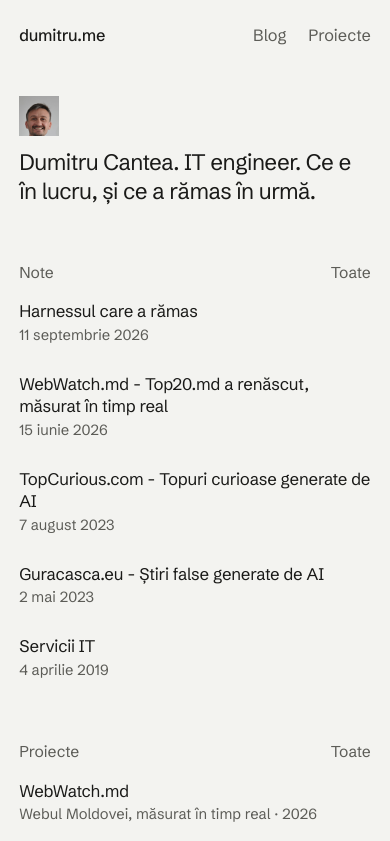
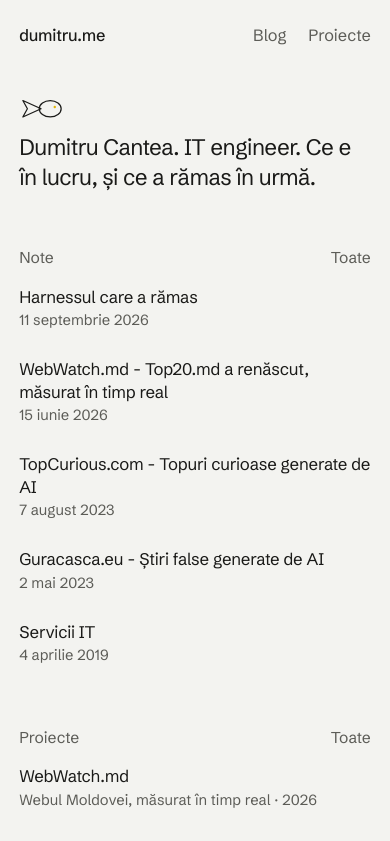
Before and after one commit to mitica/dumitru.me, a Next.js app: page / in a window 390 px wide. Shown: the top 841 px of the page. Built offline with nearby package versions, Linux system fonts and the light colour scheme.

Commit message:
the mark is a line fish
The portrait comes off the pages. A small outlined fish, yellow eye, sits where the face was: beside the introduction, beside a section, and at the end of a note or a project.

```diff
--- a/app/blog/[slug]/page.tsx
+++ b/app/blog/[slug]/page.tsx
@@ -1,7 +1,7 @@
 import type { Metadata } from "next";
 import Link from "next/link";
 import { notFound } from "next/navigation";
-import { Portrait } from "@/components/portrait";
+import { Fish } from "@/components/fish";
 import { formatDateRo } from "@/lib/format";
 import { getAdjacentPosts, getAllPosts, getPostBySlug, normalizeTagSlug } from "@/lib/content";
 
@@ -43,8 +43,8 @@ export default async function BlogPostPage({ params }: BlogPostPageProps) {
 
       <div className="markdown" dangerouslySetInnerHTML={{ __html: post.contentHtml }} />
 
-      <p className="sign with-portrait">
-        <Portrait size={36} />
+      <p className="sign with-mark">
+        <Fish width={44} />
         Dumitru Cantea
       </p>
 
--- a/app/blog/page.tsx
+++ b/app/blog/page.tsx
@@ -1,5 +1,5 @@
 import type { Metadata } from "next";
-import { Portrait } from "@/components/portrait";
+import { Fish } from "@/components/fish";
 import { PostsList } from "@/components/posts-list";
 import { getAllPosts } from "@/lib/content";
 
@@ -13,8 +13,8 @@ export default function BlogPage() {
 
   return (
     <section>
-      <h1 className="with-portrait">
-        <Portrait size={48} />
+      <h1 className="with-mark">
+        <Fish width={58} />
         Blog
       </h1>
       <p className="sub">{count}, de la cea mai nouă.</p>
--- a/app/globals.css
+++ b/app/globals.css
@@ -58,7 +58,7 @@ a {
 }
 
 a:focus-visible,
-.portrait-slot:focus-visible {
+.mark:focus-visible {
   outline: 2px solid var(--gold);
   outline-offset: 3px;
   border-radius: 2px;
@@ -122,19 +122,20 @@ a:focus-visible,
   text-underline-offset: 5px;
 }
 
-.with-portrait {
+.with-mark {
   position: relative;
 }
 
-.portrait-slot {
+.mark {
   position: absolute;
-  right: calc(100% + 1.4rem);
-  top: 0.12em;
+  right: calc(100% + 1.25rem);
+  top: 0.2em;
   line-height: 0;
+  color: var(--ink);
   text-decoration: none;
 }
 
-.portrait {
+.fish {
   display: block;
 }
 
@@ -412,7 +413,7 @@ h1 {
   color: var(--quiet);
 }
 
-.sign .portrait-slot {
+.sign .mark {
   top: 50%;
   transform: translateY(-50%);
 }
@@ -453,7 +454,7 @@ h1 {
     font-size: 1.4rem;
   }
 
-  .with-portrait .portrait-slot {
+  .with-mark .mark {
     position: static;
     display: block;
     width: fit-content;
@@ -461,9 +462,9 @@ h1 {
     transform: none;
   }
 
-  .portrait {
-    width: 40px;
-    height: 40px;
+  .fish {
+    width: 46px;
+    height: auto;
   }
 }
 
--- a/app/not-found.tsx
+++ b/app/not-found.tsx
@@ -1,11 +1,11 @@
 import Link from "next/link";
-import { Portrait } from "@/components/portrait";
+import { Fish } from "@/components/fish";
 
 export default function NotFoundPage() {
   return (
     <section>
-      <h1 className="with-portrait">
-        <Portrait size={48} />
+      <h1 className="with-mark">
+        <Fish width={58} />
         Pagina nu există
       </h1>
       <p className="sub">Link-ul poate fi vechi sau scris greșit.</p>
--- a/app/page.tsx
+++ b/app/page.tsx
@@ -1,5 +1,5 @@
 import Link from "next/link";
-import { Portrait } from "@/components/portrait";
+import { Fish } from "@/components/fish";
 import { PostsList } from "@/components/posts-list";
 import { ProjectsGrid } from "@/components/projects-grid";
 import { getAllPosts, getAllProjects, splitProjectsByStatus } from "@/lib/content";
@@ -10,8 +10,8 @@ export default function HomePage() {
 
   return (
     <>
-      <p className="lede with-portrait">
-        <Portrait size={56} />
+      <p className="lede with-mark">
+        <Fish width={72} />
         Dumitru Cantea. IT engineer. Ce e în lucru, și ce a rămas în urmă.
       </p>
 
--- a/app/projects/[slug]/page.tsx
+++ b/app/projects/[slug]/page.tsx
@@ -1,6 +1,6 @@
 import type { Metadata } from "next";
 import { notFound } from "next/navigation";
-import { Portrait } from "@/components/portrait";
+import { Fish } from "@/components/fish";
 import { getAllProjects, getProjectBySlug } from "@/lib/content";
 
 type ProjectPageProps = {
@@ -55,8 +55,8 @@ export default async function ProjectPage({ params }: ProjectPageProps) {
 
       <div className="markdown" dangerouslySetInnerHTML={{ __html: project.contentHtml }} />
 
-      <p className="sign with-portrait">
-        <Portrait size={36} />
+      <p className="sign with-mark">
+        <Fish width={44} />
         Dumitru Cantea
       </p>
     </article>
--- a/app/projects/page.tsx
+++ b/app/projects/page.tsx
@@ -1,5 +1,5 @@
 import type { Metadata } from "next";
-import { Portrait } from "@/components/portrait";
+import { Fish } from "@/components/fish";
 import { ProjectsGrid } from "@/components/projects-grid";
 import { getAllProjects, splitProjectsByStatus } from "@/lib/content";
 
@@ -12,8 +12,8 @@ export default function ProjectsPage() {
 
   return (
     <section>
-      <h1 className="with-portrait">
-        <Portrait size={48} />
+      <h1 className="with-mark">
+        <Fish width={58} />
         Proiecte
       </h1>
 
--- a/app/tags/[slug]/page.tsx
+++ b/app/tags/[slug]/page.tsx
@@ -1,6 +1,6 @@
 import type { Metadata } from "next";
 import { notFound } from "next/navigation";
-import { Portrait } from "@/components/portrait";
+import { Fish } from "@/components/fish";
 import { PostsList } from "@/components/posts-list";
 import { getPostsByTagSlug, getTags } from "@/lib/content";
 
@@ -36,8 +36,8 @@ export default async function TagPage({ params }: TagPageProps) {
 
   return (
     <section>
-      <h1 className="with-portrait">
-        <Portrait size={48} />
+      <h1 className="with-mark">
+        <Fish width={58} />
         {tag.name}
       </h1>
       <p className="sub">{count}</p>
--- /dev/null
+++ b/components/fish.tsx
@@ -0,0 +1,46 @@
+"use client";
+
+import Link from "next/link";
+import { usePathname } from "next/navigation";
+
+type FishProps = {
+  width?: number;
+};
+
+export function Fish({ width = 56 }: FishProps) {
+  const pathname = usePathname();
+  const height = Math.round((width * 56) / 100);
+  const home = pathname === "/";
+
+  const mark = (
+    <svg
+      className="fish"
+      width={width}
+      height={height}
+      viewBox="0 0 100 56"
+      aria-hidden="true"
+      focusable="false"
+    >
+      <path
+        d="M48 28 L8 10 L18 28 L8 46 Z"
+        fill="none"
+        stroke="currentColor"
+        strokeWidth="2.7"
+        strokeLinejoin="round"
+        strokeLinecap="round"
+      />
+      <ellipse cx="68" cy="28" rx="24" ry="18" fill="none" stroke="currentColor" strokeWidth="2.7" />
+      <circle cx="78" cy="24" r="2.6" fill="#e3b505" />
+    </svg>
+  );
+
+  if (home) {
+    return <span className="mark">{mark}</span>;
+  }
+
+  return (
+    <Link href="/" className="mark" aria-label="Acasă">
+      {mark}
+    </Link>
+  );
+}
--- a/components/portrait.tsx
+++ /dev/null
@@ -1,51 +0,0 @@
-"use client";
-
-import Link from "next/link";
-import { useId } from "react";
-import { usePathname } from "next/navigation";
-
-type PortraitProps = {
-  size?: number;
-};
-
-export function Portrait({ size = 48 }: PortraitProps) {
-  const pathname = usePathname();
-  const clipId = useId().replace(/:/g, "");
-  const home = pathname === "/";
-
-  const mark = (
-    <svg
-      className="portrait"
-      width={size}
-      height={size}
-      viewBox="0 0 64 64"
-      aria-hidden="true"
-      focusable="false"
-    >
-      <defs>
-        <clipPath id={clipId}>
-          <rect width="64" height="64" />
-        </clipPath>
-      </defs>
-      <image
-        href="/img/face-mark.jpg"
-        x="0"
-        y="0"
-        width="64"
-        height="64"
-        clipPath={`url(#${clipId})`}
-        preserveAspectRatio="xMidYMid slice"
-      />
-    </svg>
-  );
-
-  if (home) {
-    return <span className="portrait-slot">{mark}</span>;
-  }
-
-  return (
-    <Link href="/" className="portrait-slot" aria-label="Acasă">
-      {mark}
-    </Link>
-  );
-}
```
Also changed, not shown: public/img/face-mark.jpg (deleted).
